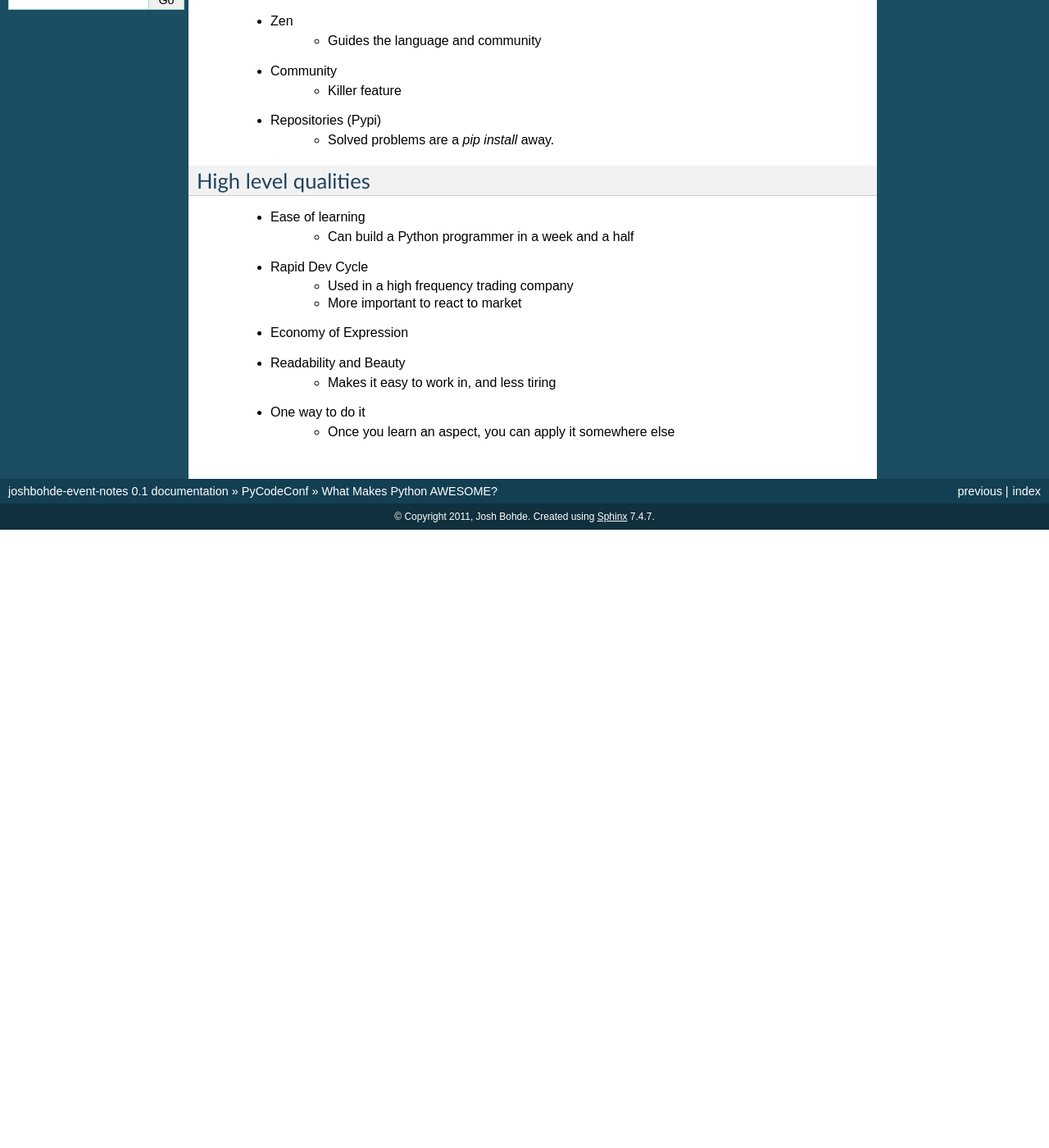
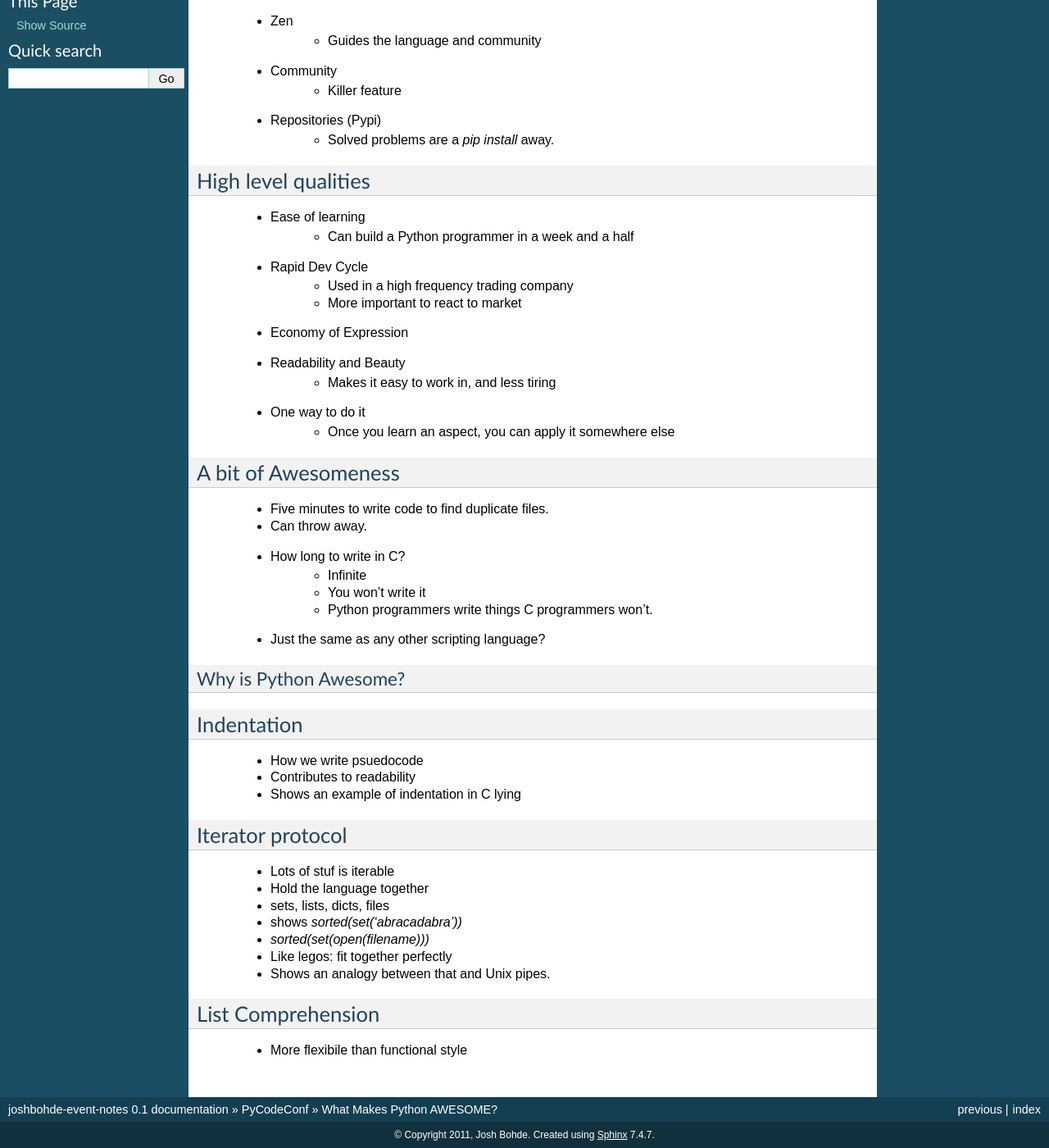
Before and after one commit to bohde/joshbohde-event-notes, a Sphinx documentation site: the page built from source/pycodeconf/what_makes_python_awesome.rst, in a window 1280 px wide and 1400 px high, scrolled down 324 px. Shown: the whole window at 82% size. Built offline with Sphinx 7.4.7, drawn with Linux system fonts in a browser that asks for light colours; before the commit the page ends 970 px from its top, so only the background shows below that; some of the changed text lies outside the part shown.

Commit message:
Through iterators.

```diff
--- a/source/pycodeconf/what_makes_python_awesome.rst
+++ b/source/pycodeconf/what_makes_python_awesome.rst
@@ -34,3 +34,38 @@
      * Makes it easy to work in, and less tiring
   * One way to do it
      * Once you learn an aspect, you can apply it somewhere else
+
+
+A bit of Awesomeness
+--------------------
+
+  * Five minutes to write code to find duplicate files.
+  * Can throw away.
+  * How long to write in C?
+     * Infinite
+     * You won't write it
+     * Python programmers write things C programmers won't.
+  * Just the same as any other scripting language?
+
+Why is Python Awesome?
+======================
+
+Indentation
+-----------
+  * How we write psuedocode
+  * Contributes to readability
+  * Shows an example of indentation in C lying
+
+Iterator protocol
+-----------------
+   * Lots of stuf is iterable
+   * Hold the language together
+   * sets, lists, dicts, files
+   * shows `sorted(set('abracadabra'))`
+   * `sorted(set(open(filename)))`
+   * Like legos: fit together perfectly
+   * Shows an analogy between that and Unix pipes.
+
+List Comprehension
+------------------
+  * More flexibile than functional style
```
